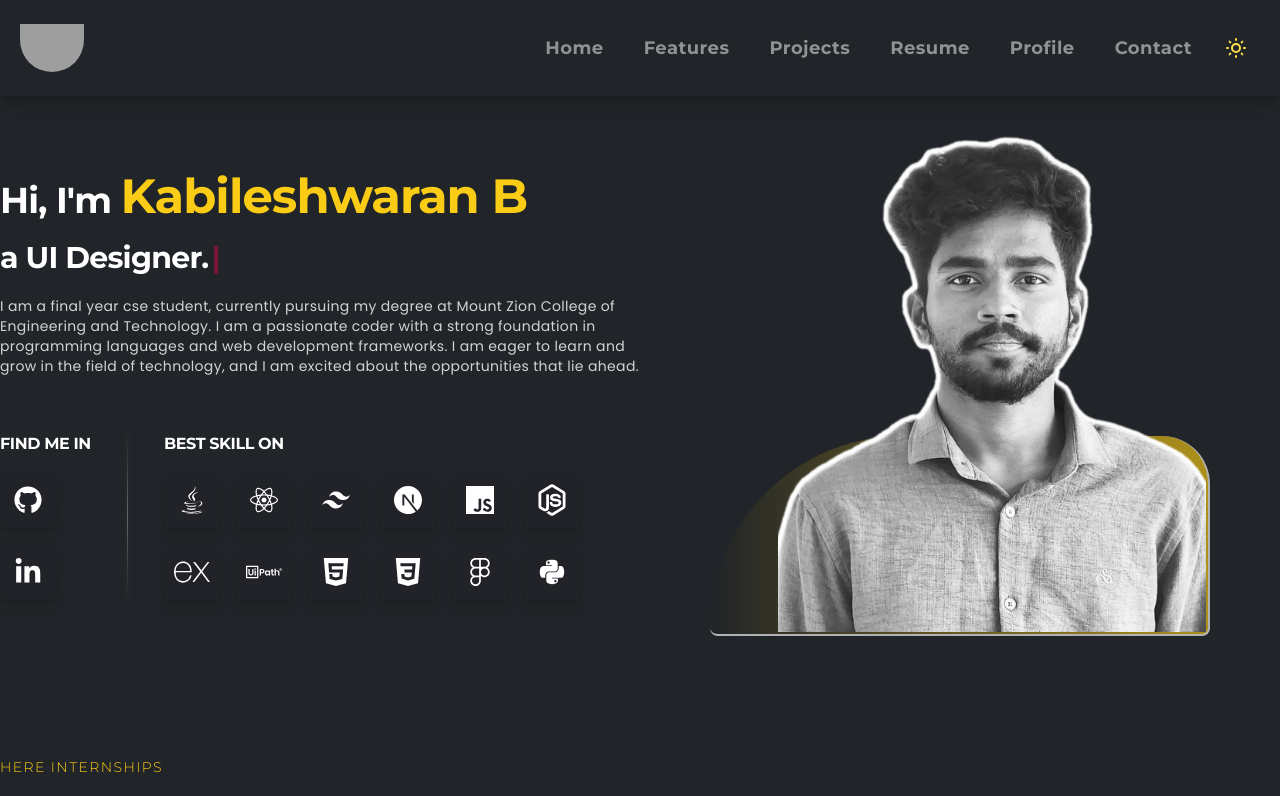
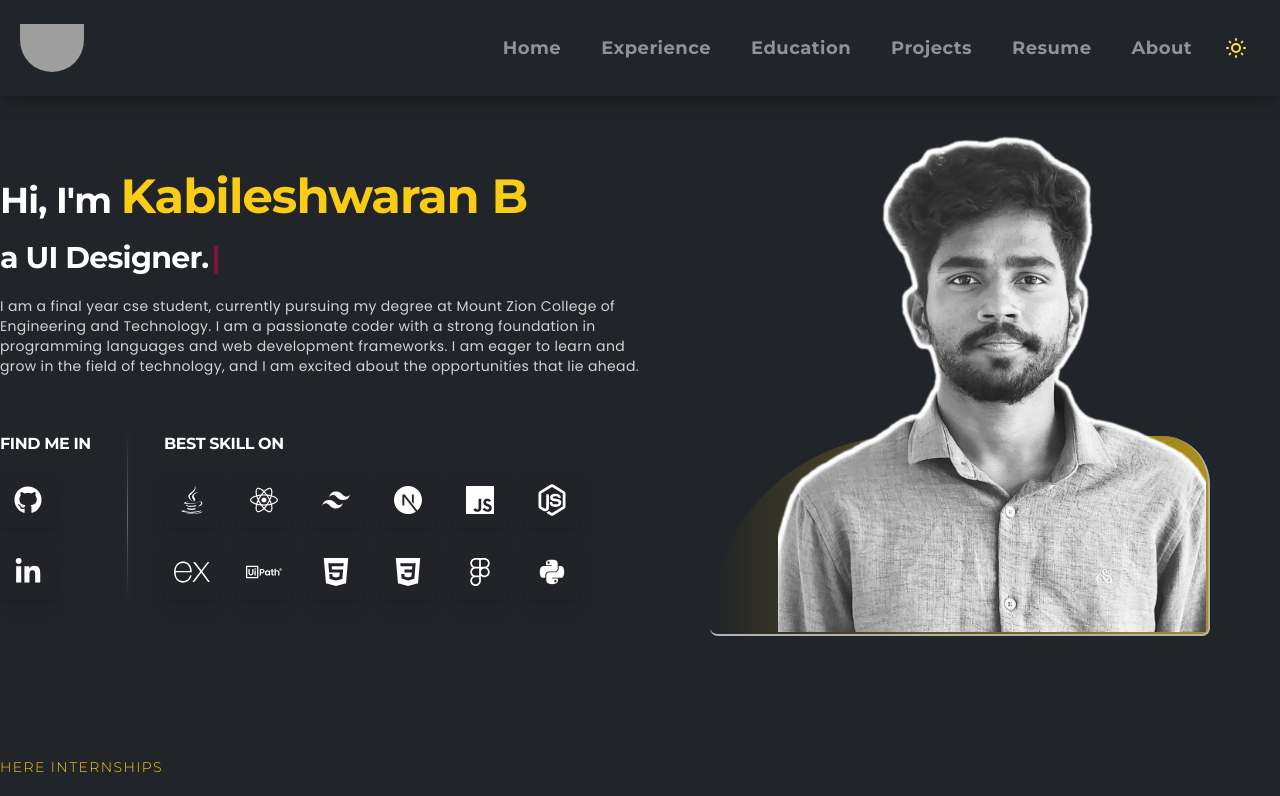
Before and after one commit to Kabileshwaran183/Portfolio, a React (Vite) app: page / in a window 1280 px wide. Shown: the top 796 px of the page. Built offline with nearby package versions, Linux system fonts and the light colour scheme; grey boxes are pictures that could not be loaded.

Commit message:
links updated

```diff
--- a/src/App.jsx
+++ b/src/App.jsx
@@ -3,12 +3,12 @@ import { ThemeContext } from './context/themeContext';
 import Banner from "./Components/Banner/Banner";
 import Contact from "./Components/Contact/Contact";
 import Education from "./Components/Education";
-import Features from "./Components/Features";
 import Footer from "./Components/Footer";
 import FooterBottom from "./Components/FooterBottom";
 import Navbar from "./Components/Navbar";
 import Projects from "./Components/Projects";
 import Resume from "./Components/Resume";
+import Experience from './Components/Experience';
 
 const App = () => {
   const { theme } = useContext(ThemeContext);
@@ -19,14 +19,14 @@ const App = () => {
 
       <div className="max-w-screen-xl mx-auto">
         <Banner />
-        <Features />
+        <Experience />
         <Education />
         <Projects />
         <Resume />
         <Contact />
       </div>
 
-      <div className={`w-full ${theme === 'dark' ? 'bg-bodyColor-dark/90 text-fontColor-dark/90' : 'bg-bodyColor-light/90 text-fontColor-light/90'}`}>
+      <div id="about" className={`w-full ${theme === 'dark' ? 'bg-bodyColor-dark/90 text-fontColor-dark/90' : 'bg-bodyColor-light/90 text-fontColor-light/90'}`}>
         <Footer />
         <FooterBottom />
       </div>
--- a/src/Components/Features.jsx
+++ b/src/Components/Experience.jsx
@@ -3,12 +3,12 @@ import { ThemeContext } from '../context/themeContext';
 import Card from "./Card";
 import Title from "./Title";
 
-const Features = () => {
+const Experience = () => {
     const { theme } = useContext(ThemeContext);
 
     return (
         <section
-            id="features"
+            id="experience"
             className={`w-full py-20 border-b-[1px] ${
                 theme === 'dark'
                     ? 'border-b-bodyColor-dark/50'
@@ -45,4 +45,4 @@ analysis and SEO optimization."
     );
 }
 
-export default Features;
+export default Experience;
--- a/src/Constants/NavData.js
+++ b/src/Constants/NavData.js
@@ -2,31 +2,31 @@ export const navLinksData = [
     {
         _id: 1001,
         title: "Home",
-        link: "/",
+        link: "#home",
     },
     {
         _id: 1002,
-        title: "Features",
-        link: "#features",
+        title: "Experience",
+        link: "#experience",
     },
     {
         _id: 1003,
+        title: "Education",
+        link: "#education",
+    },
+    {
+        _id: 1004,
         title: "Projects",
         link: "#projects",
     },
     {
-        _id: 1004,
+        _id: 1005,
         title: "Resume",
         link: "#resume",
     },
     {
-        _id: 1005,
-        title: "Profile",
-        link: "#testimonial",
-    },
-    {
         _id: 1006,
-        title: "Contact",
-        link: "#contact",
+        title: "About",
+        link: "#about",
     },
 ];
```
